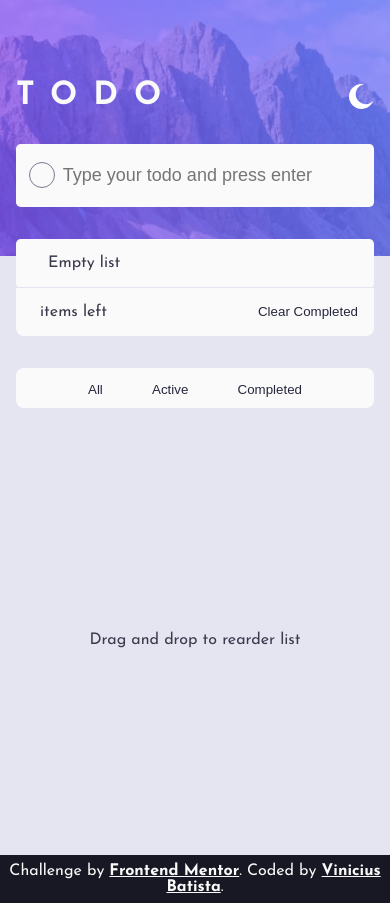
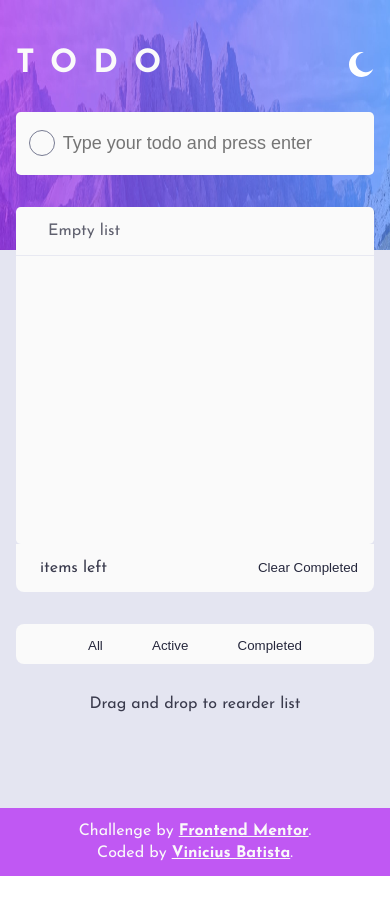
Before and after one commit to Vbanety/To-do-list-localstorage, a React (Vite) app: page / in a window 390 px wide. After the commit the page ends 876 px from the top, so only its background shows below. Built offline with nearby package versions, Linux system fonts and the light colour scheme.

Commit message:
Fixed layout for mobile

```diff
--- a/src/App.css
+++ b/src/App.css
@@ -15,6 +15,7 @@
 --BrightBlue: hsl(220, 98%, 61%);
 --greenLight: hsl(192, 100%, 67%);
 --purpleLight: hsl(280, 87%, 65%);
+--scroll: rgba(192, 88, 243, .3);
 --CheckBackground: linear-gradient(var(--greenLight), var(--purpleLight));
 --Darkbackground: #181824;
 /* Neutral */
@@ -40,46 +41,46 @@
 - Weights: 400, 700;
 }
 
-.container {
+.body {
   background-color: var(--Darkbackground);
 }
 
+.body_light {
+  background-color: var(--LightGrayishBlue);
+
+}
+.container {
+  background-image: url(/src/images/bg-desktop-dark.jpg);
+}
+
 .container_light {
-  background-color: var(--LightGrayishBlue);
+  background-image: url(/src/images/bg-desktop-light.jpg);
 }
 
 .container,
 .container_light {
   width: 100%;
   display: flex;
+  min-height: 95vh;
   flex-direction: column;
   margin: auto;
+  padding: 1rem;
+  background-position: top;
+  background-size: 100% 180px;
+  background-repeat: no-repeat;
 }
 
-.header_background {
-  background-image: url(/src/images/bg-desktop-dark.jpg);
-}
-
-.header_background_light {
-  background-image: url(/src/images/bg-desktop-light.jpg);
-}
-
-.header_background,
-.header_background_light {
-  background-position: center;
-  background-size: cover;
-  background-repeat: no-repeat;
-  width: 100%;
-  height: 16rem;
-  margin: auto;
+.drag_drop {
+  margin: 1rem;
+  display: flex;
+  align-items: center;
+  justify-content: center;
 }
 
 .todo_content {
   max-width: 600px;
   width: auto;
   margin: auto;
-  position: relative;
-  top: -12rem;
 }
 
 .title {
@@ -154,8 +155,29 @@
 .main,
 .main_light {
   height: auto;
+  margin: auto;
+  min-width: 600px;
 }
 
+ul {
+  overflow-y: scroll;
+  height: 32vh !important;
+}
+
+ul::-webkit-scrollbar {
+  width: .3em;
+}
+
+ul::-webkit-scrollbar-track {
+  box-shadow: inset 0 0 6px rgba(0, 0, 0, 0.3);
+  border-radius: .5rem;
+}
+
+ul::-webkit-scrollbar-thumb {
+  background-color: var(--scroll);
+  border-radius: .5rem;
+  opacity: .2;
+}
 
 .flex_list ul input[type='checkbox'],
 .flex_list_light ul input[type='checkbox'],
@@ -188,6 +210,7 @@
 .add_list input[type='checkbox']:hover + label:before,
 .add_list_light input[type='checkbox']:hover + label:before {
   border: 1px solid  var(--purpleLight);
+  cursor: pointer;
 }
 
 .flex_list ul input[type='checkbox']:checked + label:before,
@@ -265,6 +288,13 @@
   display: flex;
   align-items: center;
   justify-content: flex-start;
+  opacity: .8;
+}
+
+.flex_list ul li:hover,
+.flex_list_light ul li:hover {
+  opacity: 1;
+  background-color: rgba(0, 0, 0, 0.05);
 }
 
 .flex_list ul li p,
@@ -412,12 +442,25 @@
 }
 
 .attribution {
-  padding: .5rem 0;
-  background-color: var(--Darkbackground);
+  background-color: var(--purpleLight);
   color: var(--VeryLightGray);
 }
 
-.attribution b a {
+
+.attribution_light {
+  background-color: var(--VeryDarkDesaturatedBlue);
+  color: var(--VeryLightGray);
+}
+.attribution,
+.attribution_light {
+  padding: .5rem 0;
+  display: flex;
+  align-items: center;
+  justify-content: center;
+}
+
+.attribution b a,
+.attribution_light b a {
   color: unset;
 }
 
@@ -425,14 +468,33 @@
   .main, .main_light {
     min-height: 71vh;
   }
+
+  .todo_content {
+    max-width: 800px !important;
+  }
 }
 
 @media (max-width: 600px) {
+  .container,
+  .container_light {
+    background-size: 100% 250px;
+  }
   .main,
   .main_light {
-    padding: 1rem;
+    min-height: 92vh !important;
   }
 
+  .attribution,
+  .attribution_light {
+    min-height: 8vh;
+    flex-direction: column;
+  }
+
+  .attribution div,
+  .attribution_light div {
+    margin: .2rem;
+
+  }
   .filter_type_list {
     display: none;
   }
@@ -451,3 +513,34 @@
     padding-top: .5rem;
   }
 }
+
+@media (min-height: 640px) {
+  .container,
+  .container_light {
+    min-height: auto;
+  }
+
+  .main,
+  .main_light {
+    min-width: 100%;
+  }
+
+  .todo_content {
+    margin: 2rem auto;
+    max-width: 60%;
+    width: 100%;
+  }
+
+  ul {
+    min-width: auto;
+    width: auto;
+    height: 40vh !important;
+  }
+}
+
+@media (max-width: 320px) {
+  .main,
+  .main_light {
+    width: 100%;
+  }
+}
--- a/src/App.jsx
+++ b/src/App.jsx
@@ -203,6 +203,7 @@ function App() {
   }
   return (
     <div className="App">
+      <div className={theme ? 'body' : 'body_light'}>
       <div className={theme ? 'container' : 'container_light'}>
         <div className={theme ? 'header_background' : 'header_background_light'}>
         </div>
@@ -312,15 +313,18 @@ function App() {
 
           </div>
 
-          <span>Drag and drop to rearder list</span>
+          <span className='drag_drop'>Drag and drop to rearder list</span>
         </div>
       </div>
+      </div>
 
-      <div className="attribution">
+      <div className={theme ? 'attribution_light' : 'attribution'}>
+        <div>
         Challenge by <b>
           <a href="https://www.frontendmentor.io/profile/Vbanety" target="_blank">Frontend Mentor</a></b>.
-        Coded by <b>
-          <a href="https://current-portfolio-delta.vercel.app/" target="_blank">Vinicius Batista</a></b>.
+        </div>
+        <div>Coded by <b>
+          <a href="https://current-portfolio-delta.vercel.app/" target="_blank">Vinicius Batista</a></b>.</div>
       </div>
     </div>
   )
```
